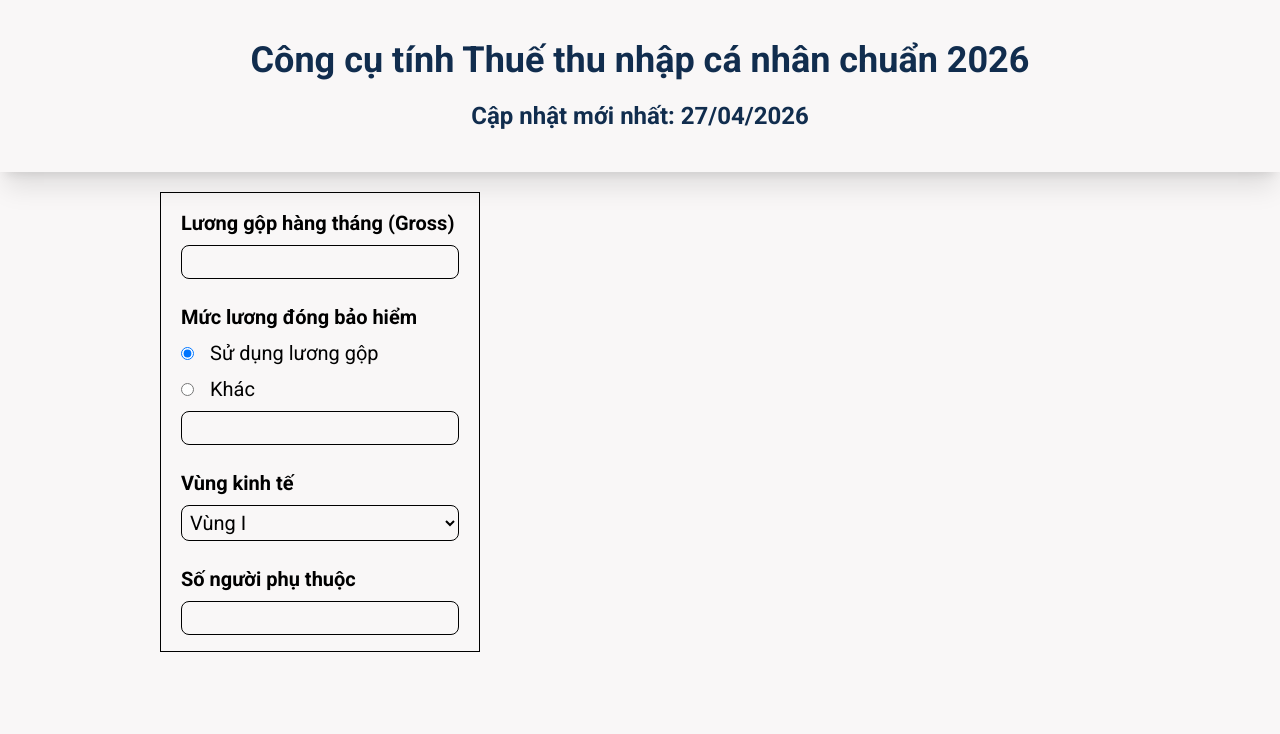
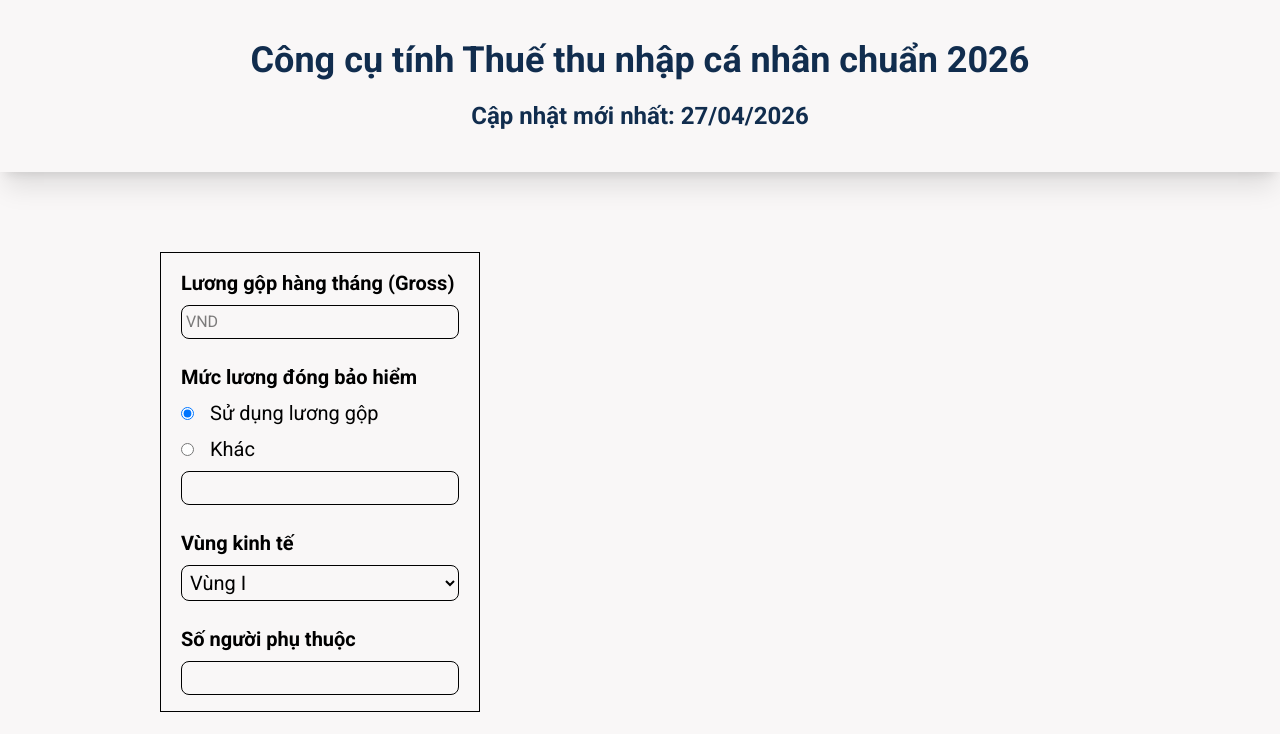
Before and after one commit to mcjosh2402/Tax-Site, a React (Vite) app: page / in a window 1280 px wide. Shown: the top 734 px of the page. Built offline with nearby package versions, Linux system fonts and the light colour scheme.

Commit message:
remove arrow from number input

```diff
--- a/src/components/FormCards.jsx
+++ b/src/components/FormCards.jsx
@@ -1,29 +1,46 @@
 import React from 'react'
+import { useState } from 'react'
+const FormCards = () => {
+    const [salary, setSalary] = useState()
 
-const FormCards = () => {
   return (
     <section>
-        <div className='my-5 mx-auto w-3/4 md:w-1/2 border'>
+        <div className='my-20 mx-auto w-3/4 md:w-1/2 border'>
             <form className="mx-5 my-4 space-y-6">
                 <div className="flex flex-col gap-2">
                     <label htmlFor="salary" className='text-sm md:text-xl font-bold'>Lương gộp hàng tháng (Gross)</label>
-                    <input type="number" id="salary" className='border rounded-lg p-1 w-fit md:w-auto'></input>
+                    <input
+                        type="number"
+                        placeholder="VND"
+                        id="salary"
+                        className='border rounded-lg p-1 w-fit md:w-auto [appearance:textfield] [&::-webkit-outer-spin-button]:appearance-none [&::-webkit-inner-spin-button]:appearance-none'
+                        onChange={(e) => setSalary(e.target.value)}
+                    />
                 </div>
 
                 <div className="flex flex-col gap-2">
                     <label htmlFor="baohiem" className='text-sm md:text-xl font-bold'>Mức lương đóng bảo hiểm</label>
 
                     <div className="flex items-center gap-2">
-                        <input type="radio" id="luongGross" name="baohiem" className='mr-2' defaultChecked></input>
+                        <input
+                            type="radio"
+                            id="luongGross"
+                            name="baohiem"
+                            className='mr-2'
+                            defaultChecked
+                        />
                         <label htmlFor='luongGross' className='text-sm md:text-xl'>Sử dụng lương gộp</label>
                     </div>
 
                     <div className="flex flex-col gap-2">
                       <div className="flex items-center gap-2">
-                        <input type="radio" id="luongCustom" name="baohiem" className='mr-2'></input>
+                        <input type="radio" id="luongCustom" name="baohiem" className='mr-2'/>
                         <label htmlFor='luongCustom' className='text-sm md:text-xl'>Khác</label>
                       </div>
-                        <input type="number"className='border block rounded-lg p-1'></input>
+                        <input
+                            type="number"
+                            className='border block rounded-lg p-1 [appearance:textfield] [&::-webkit-outer-spin-button]:appearance-none [&::-webkit-inner-spin-button]:appearance-none'
+                        />
                     </div>
                 </div>
 
@@ -39,7 +56,11 @@ const FormCards = () => {
 
                 <div className="flex flex-col gap-2">
                     <label htmlFor="salary" className='text-sm md:text-xl font-bold'>Số người phụ thuộc</label>
-                    <input type="number" id="salary" className='border rounded-lg p-1 w-fit md:w-auto'></input>
+                    <input
+                        type="number"
+                        id="salary"
+                        className='border rounded-lg p-1 w-fit md:w-auto [appearance:textfield] [&::-webkit-outer-spin-button]:appearance-none [&::-webkit-inner-spin-button]:appearance-none'
+                    />
                 </div>
             </form>
         </div>
```
